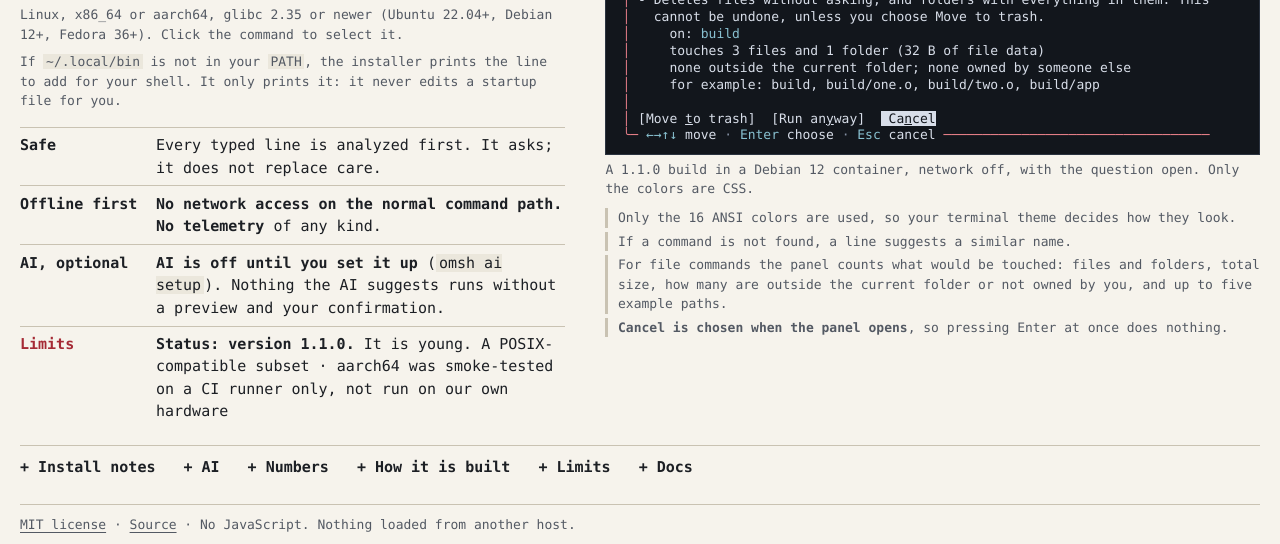
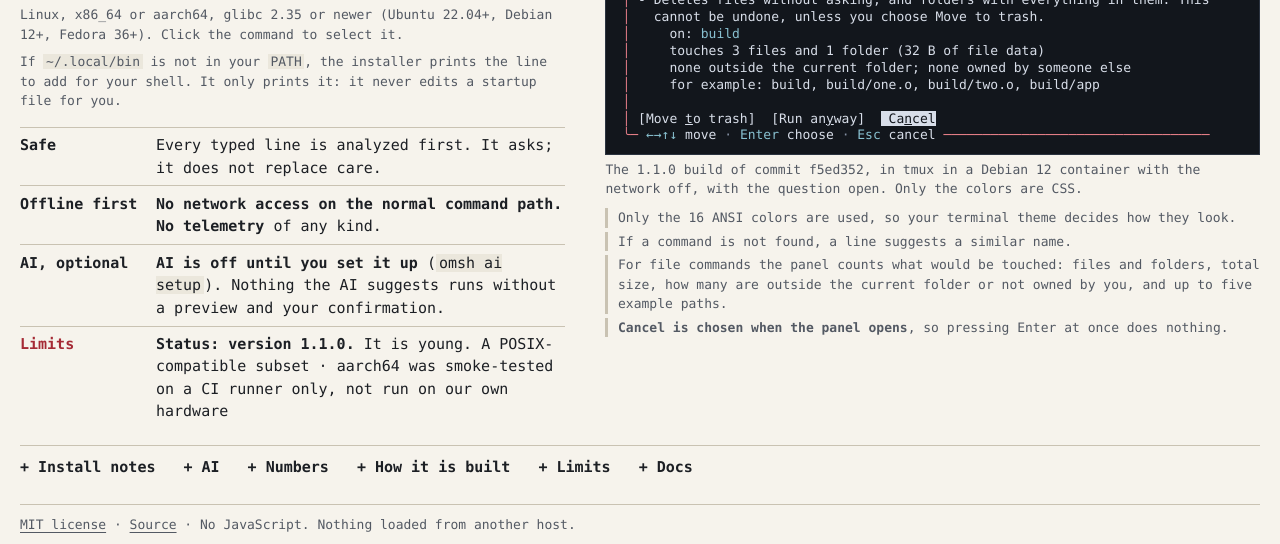
Before and after one commit to imshaid/oh-my-shell, a plain HTML site: page docs/index.html in a window 1280 px wide. Shown: the part 286-830 px from the top of the page. Drawn offline with Linux system fonts and the light colour scheme.

Commit message:
docs(site): the capture caption says what the capture really used
The caption said "A 1.1.0 build in a Debian 12 container, network off". It left
out tmux and which build, and the build was commit 620ae39 with an uncommitted
version change, which is not a commit that exists.

The capture was redone from the clean commit f5ed352 (cargo build --release):
both scenes came out byte-identical, so the blocks on the page are unchanged.
The caption now names the build commit, tmux, the Debian 12 container and the
network being off; the page comment and docs/design.md say the rest (the host's
C library and loader were used, two window widths, only color codes became
classes, the panel was open so no cursor is drawn). The guard test requires every
number in the page's own words to be in the docs, so design.md carries the commit.

Co-Authored-By: Claude Sonnet 5.5 <noreply@anthropic.com>

```diff
--- a/docs/index.html
+++ b/docs/index.html
@@ -21,10 +21,12 @@
   data-doc="FILE": the passage is copied word for word from that file of the repository.
   data-basis="FILE: sentence": the page's own short words, and the sentence of the docs they rest on.
   A test (crates/omsh-tests/tests/docs.rs) fails when page and docs differ.
-  The terminal blocks are the screen of a 1.1.0 release build (the source of commit 620ae39 with the version
-  number changed), run in a Debian 12 container with the network off, in tmux, with the host's own libc;
-  `tmux capture-pane -e -p` was turned into rows by a script that only turns color codes into classes.
-  The Run it? panel is open when the screen was read, so the cursor is hidden and not drawn.
+  The terminal blocks are the screen of the 1.1.0 release build of commit f5ed352 (built with the cargo release profile),
+  run in tmux in a Debian 12 container with the network off, through the host's own C library and loader (the
+  container's was older than the one the file was built against). The two blocks are `tmux capture-pane -e -p`
+  at two window widths, turned into rows by a script that only turns color codes into classes and adds
+  no character. The Run it? panel is open when the screen was read, so the cursor is hidden and not drawn.
+  The same text is in docs/design.md, section "The screen".
 -->
 <a class="skip" href="#main">Skip to content</a>
 <header>
@@ -101,7 +103,7 @@
 <span class="l" data-l="25"><span class="c1">│</span> [Move <span class="u">t</span>o trash]  [Run an<span class="u">y</span>way]  <span class="r"> Ca</span><span class="r u">n</span><span class="r">cel</span></span>
 <span class="l" data-l="26"><span class="c1">╰─</span> <span class="c6">←→↑↓</span> move<span class="d"> · </span><span class="c6">Enter</span> choose<span class="d"> · </span><span class="c6">Esc</span> cancel <span class="c1">──────</span></span>
 </pre>
-<figcaption>A 1.1.0 build in a Debian 12 container, network off, with the question open. Only the colors are CSS.</figcaption>
+<figcaption>The 1.1.0 build of commit f5ed352, in tmux in a Debian 12 container with the network off, with the question open. Only the colors are CSS.</figcaption>
 </figure>
 <ul class="notes">
 <li class="n1" data-doc="docs/user-guide.md">Only the 16 ANSI colors are used, so your terminal theme decides how they look.</li>
```
Also changed, not shown: 1 other file.
